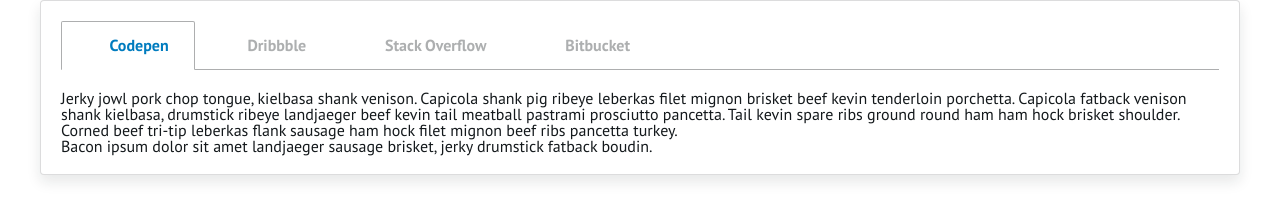
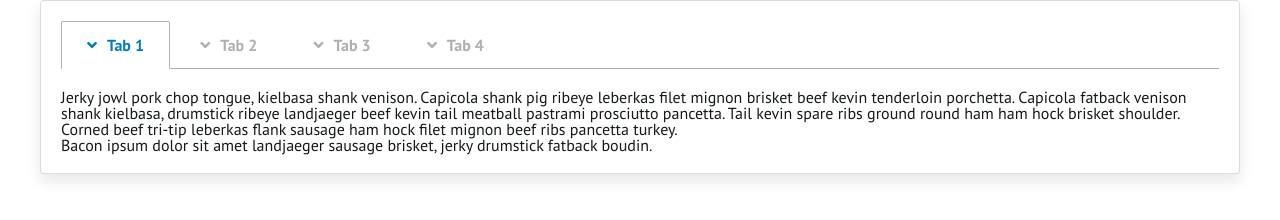
Before and after one commit to tomjepsondesign/styleguide, a plain HTML site: page html_templates/tabs.html in a window 1280 px wide. Drawn offline with Linux system fonts and the light colour scheme.

Commit message:
Updates FontAwesome icon in tabs SCSS

```diff
--- a/css/styleguide.css
+++ b/css/styleguide.css
@@ -2998,21 +2998,21 @@ img {
   border: 1px solid transparent;
 }
 .tabs--label:before {
-  font-family: fontawesome;
-  font-weight: normal;
+  font-family: "Font Awesome 5 Free";
+  font-weight: 900;
   margin-right: 10px;
 }
 .tabs--label[for*='1']:before {
-  content: '\f1cb';
+  content: '\f107';
 }
 .tabs--label[for*='2']:before {
-  content: '\f17d';
+  content: '\f107';
 }
 .tabs--label[for*='3']:before {
-  content: '\f16c';
+  content: '\f107';
 }
 .tabs--label[for*='4']:before {
-  content: '\f171';
+  content: '\f107';
 }
 .tabs--label:hover {
   color: #14191C;
--- a/html_templates/tabs.html
+++ b/html_templates/tabs.html
@@ -27,16 +27,16 @@
     <div class="tabs panel-style panel-style--shadow content-panel content-panel--full">
 
       <input class="tabs--control" id="tab1" type="radio" name="tabs" checked>
-      <label class="tabs--label" for="tab1">Codepen</label>
+      <label class="tabs--label" for="tab1">Tab 1</label>
 
       <input class="tabs--control" id="tab2" type="radio" name="tabs">
-      <label class="tabs--label" for="tab2">Dribbble</label>
+      <label class="tabs--label" for="tab2">Tab 2</label>
 
       <input class="tabs--control" id="tab3" type="radio" name="tabs">
-      <label class="tabs--label" for="tab3">Stack Overflow</label>
+      <label class="tabs--label" for="tab3">Tab 3</label>
 
       <input class="tabs--control" id="tab4" type="radio" name="tabs">
-      <label class="tabs--label" for="tab4">Bitbucket</label>
+      <label class="tabs--label" for="tab4">Tab 4</label>
 
       <section class="tabs--pane" id="content1">
         <p>
--- a/scss/elements/_tabs.scss
+++ b/scss/elements/_tabs.scss
@@ -20,25 +20,25 @@
         border: 1px solid transparent;
 
         &:before {
-            font-family: fontawesome;
-            font-weight: normal;
+            font-family: "Font Awesome 5 Free";
+            font-weight: 900;
             margin-right: 10px;
         }
 
         &[for*='1']:before {
-            content: '\f1cb';
+            content: '\f107';
         }
 
         &[for*='2']:before {
-            content: '\f17d';
+            content: '\f107';
         }
 
         &[for*='3']:before {
-            content: '\f16c';
+            content: '\f107';
         }
 
         &[for*='4']:before {
-            content: '\f171';
+            content: '\f107';
         }
 
         &:hover {
```
